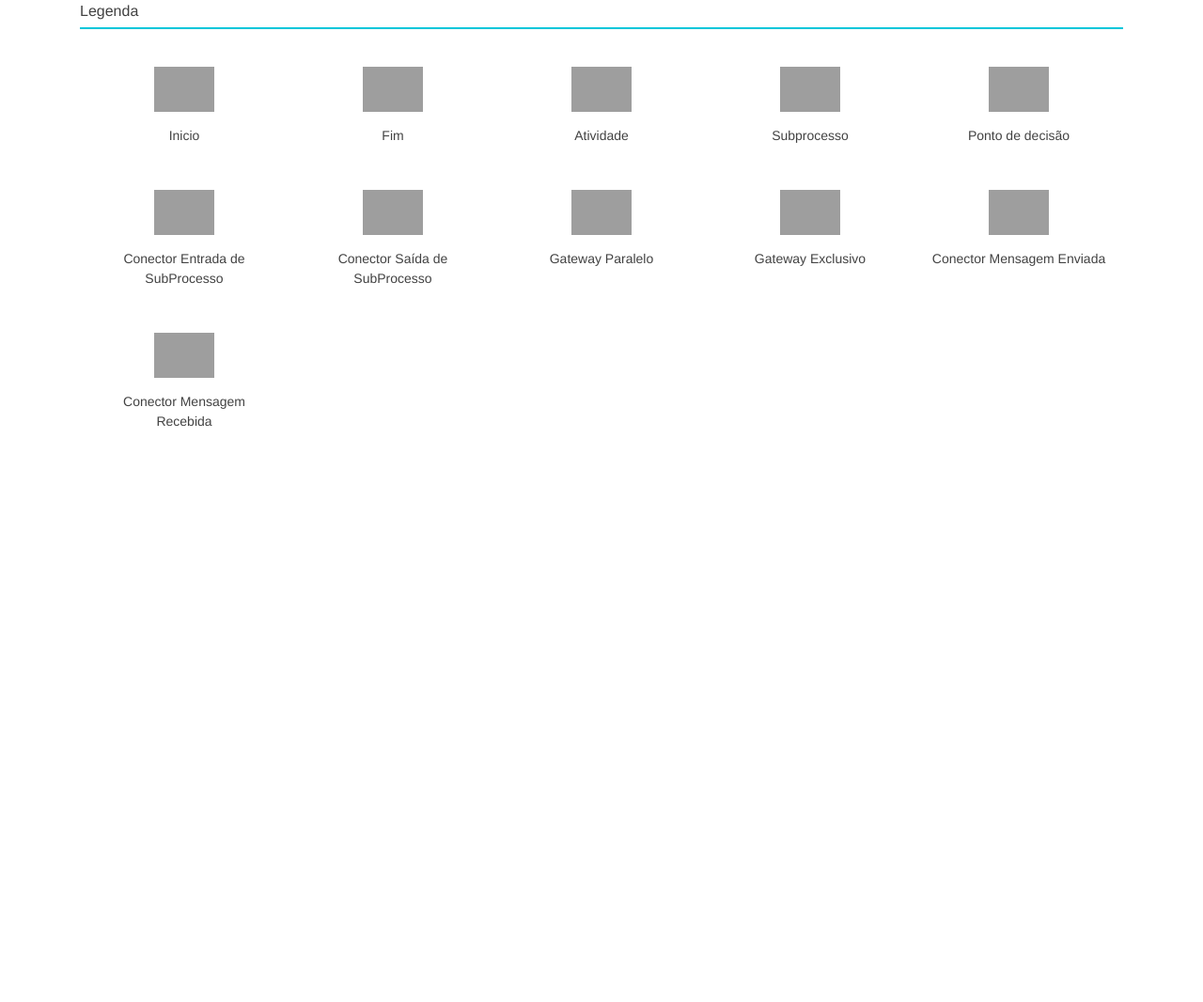
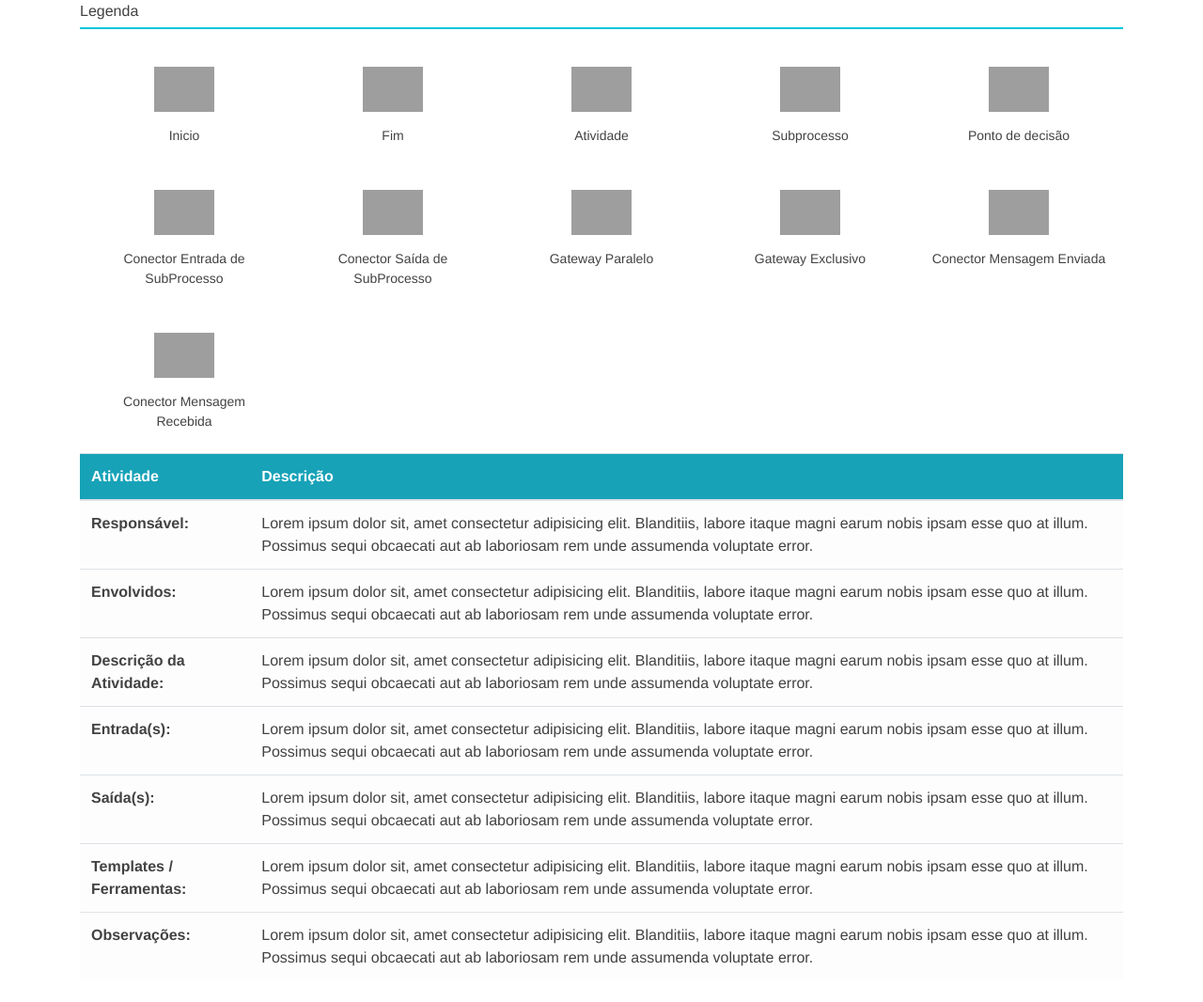
Before and after one commit to giulianogusmao/sharepoint-portal-ti, a website: page src/poc-avaliar.html in a window 1280 px wide. Shown: the whole page at 94% size. Before the commit the page ends 800 px from the top, so only its background shows below. Drawn offline with nearby package versions, Linux system fonts and the light colour scheme; files that its build step writes are made by us from their sources; grey boxes are pictures that could not be loaded.

Commit message:
Poc Leandro Roberto

```diff
--- a/src/MUD_Avaliar.html
+++ b/src/poc-avaliar.html
@@ -118,6 +118,47 @@
         </ul>
       </div>
 
+      <div class="table-responsive-sm pti-table">
+        <table class="table table-light table-borderless">
+          <thead class="bg-info text-white">
+            <tr>
+              <th scope="col">Atividade</th>
+              <th scope="col">Descrição</th>
+            </tr>
+          </thead>
+          <tbody>
+            <tr>
+              <th scope="row">Responsável:</th>
+              <td>Lorem ipsum dolor sit, amet consectetur adipisicing elit. Blanditiis, labore itaque magni earum nobis ipsam esse quo at illum. Possimus sequi obcaecati aut ab laboriosam rem unde assumenda voluptate error.</td>
+            </tr>
+            <tr>
+              <th scope="row">Envolvidos:</th>
+              <td>Lorem ipsum dolor sit, amet consectetur adipisicing elit. Blanditiis, labore itaque magni earum nobis ipsam esse quo at illum. Possimus sequi obcaecati aut ab laboriosam rem unde assumenda voluptate error.</td>
+            </tr>
+            <tr>
+              <th scope="row">Descrição da Atividade:</th>
+              <td>Lorem ipsum dolor sit, amet consectetur adipisicing elit. Blanditiis, labore itaque magni earum nobis ipsam esse quo at illum. Possimus sequi obcaecati aut ab laboriosam rem unde assumenda voluptate error.</td>
+            </tr>
+            <tr>
+              <th scope="row">Entrada(s):</th>
+              <td>Lorem ipsum dolor sit, amet consectetur adipisicing elit. Blanditiis, labore itaque magni earum nobis ipsam esse quo at illum. Possimus sequi obcaecati aut ab laboriosam rem unde assumenda voluptate error.</td>
+            </tr>
+            <tr>
+              <th scope="row">Saída(s):</th>
+              <td>Lorem ipsum dolor sit, amet consectetur adipisicing elit. Blanditiis, labore itaque magni earum nobis ipsam esse quo at illum. Possimus sequi obcaecati aut ab laboriosam rem unde assumenda voluptate error.</td>
+            </tr>
+            <tr>
+              <th scope="row">Templates / Ferramentas:</th>
+              <td>Lorem ipsum dolor sit, amet consectetur adipisicing elit. Blanditiis, labore itaque magni earum nobis ipsam esse quo at illum. Possimus sequi obcaecati aut ab laboriosam rem unde assumenda voluptate error.</td>
+            </tr>
+            <tr>
+              <th scope="row">Observações:</th>
+              <td>Lorem ipsum dolor sit, amet consectetur adipisicing elit. Blanditiis, labore itaque magni earum nobis ipsam esse quo at illum. Possimus sequi obcaecati aut ab laboriosam rem unde assumenda voluptate error.</td>
+            </tr>
+          </tbody>
+        </table>
+      </div>
+
     </div>
   </section>
 
```
